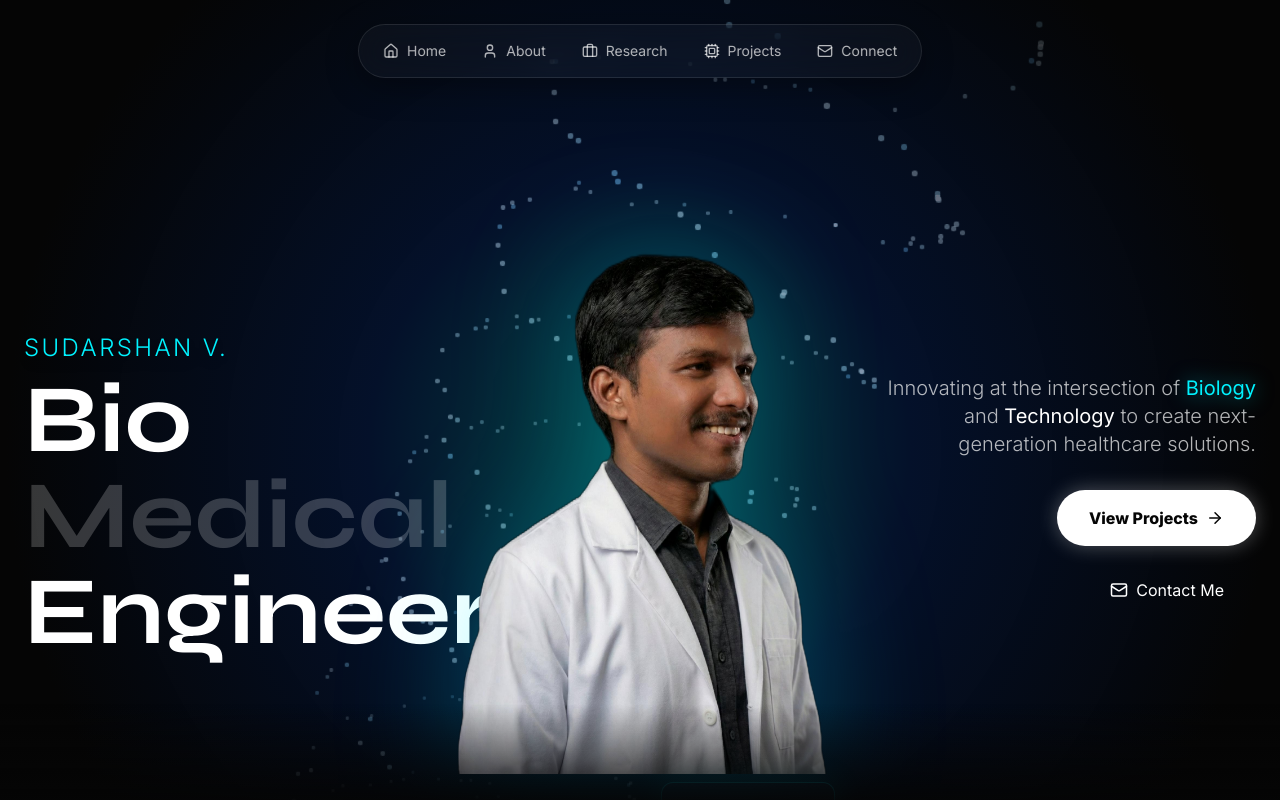
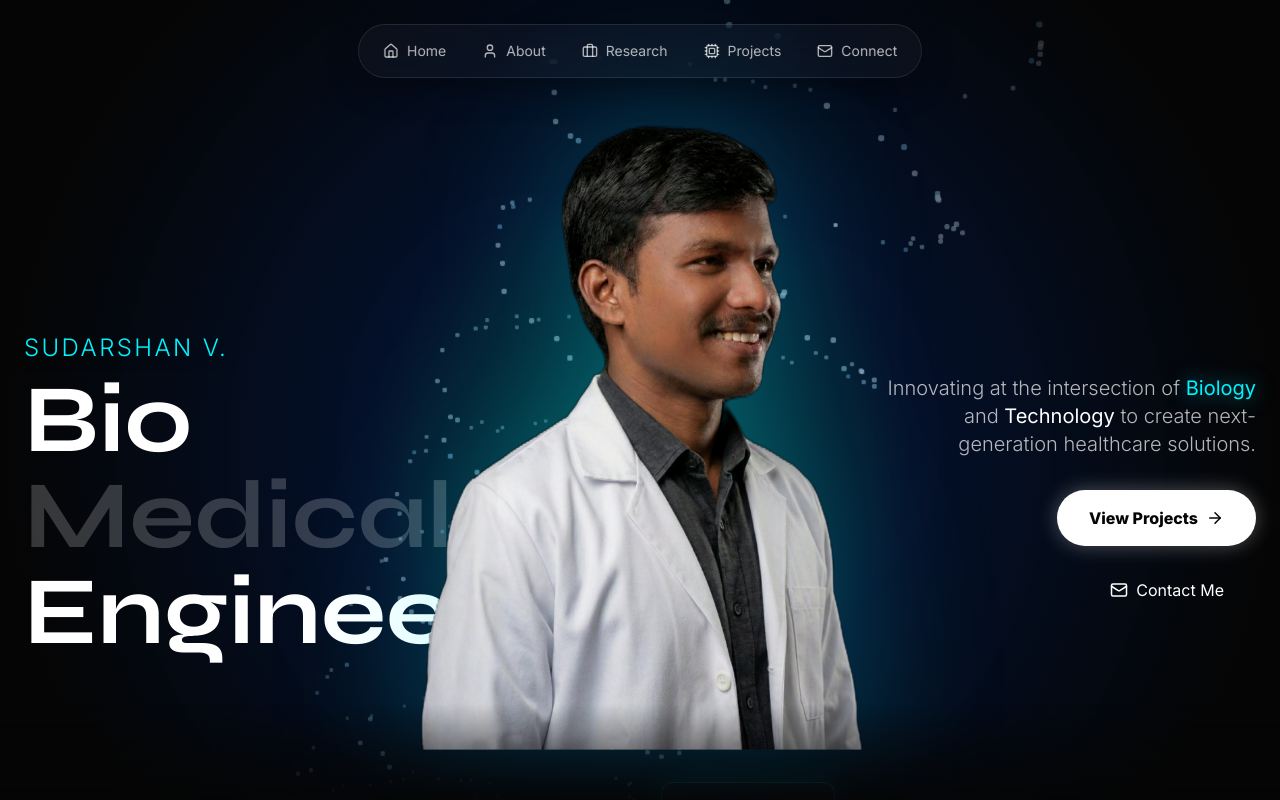
Before and after one commit to Suducodes/Sudarshan, a React (Vite) app: page / in a window 1280 px wide. Shown: the top 800 px of the page. Built offline with nearby package versions, Linux system fonts and the light colour scheme.

Commit message:
Adjust image scale to 1.2
Updated image scale from 1.00 to 1.2 for better visibility.

```diff
--- a/App.tsx
+++ b/App.tsx
@@ -58,7 +58,7 @@ const App: React.FC = () => {
                alt="Sudarshan Vasanthakumar"
                // CHANGE: Replaced 'scale-400' with 'scale-[1.35]' (135% size)
                // You can adjust [1.35] to [1.5] or [1.2] to fit your preference
-               className="h-full w-auto object-contain drop-shadow-[0_0_60px_rgba(0,243,255,0.25)] scale-[1.00] origin-bottom"
+               className="h-full w-auto object-contain drop-shadow-[0_0_60px_rgba(0,243,255,0.25)] scale-[1.2] origin-bottom"
             />
 
 
```
